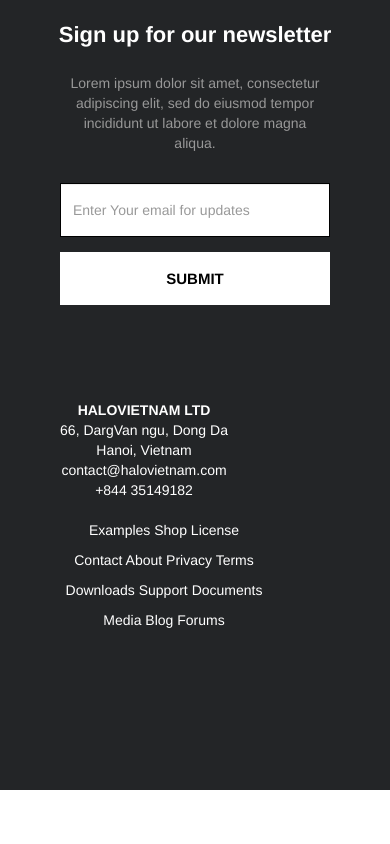
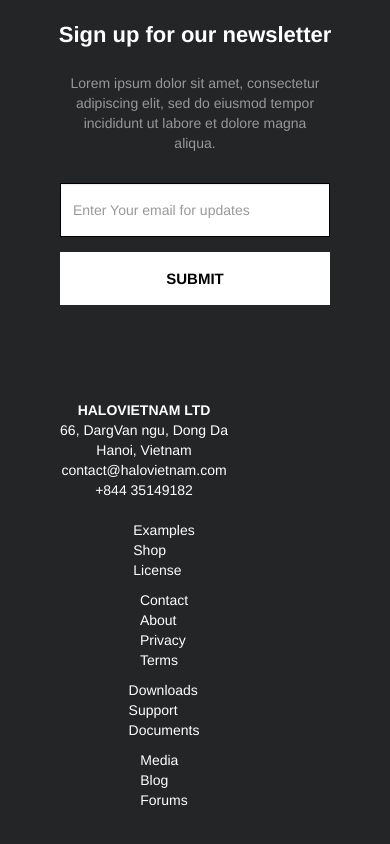
Before and after one commit to ManishaDere/tiny-one, a plain HTML site: page index.html in a window 390 px wide. Shown: the part 9469-10313 px from the top of the page. Before the commit the page ends 10259 px from the top, so only its background shows below. Drawn offline with nearby package versions, Linux system fonts and the light colour scheme.

Commit message:
footer changes

```diff
--- a/css/main.css
+++ b/css/main.css
@@ -423,6 +423,11 @@
         margin-right: auto;
         text-align: center;
     }
+    .use-flex {
+    display: grid;
+    justify-content: center;
+
+    }
 }
 /* Small Devices and below -sm */
 
--- a/index.html
+++ b/index.html
@@ -469,30 +469,30 @@
               +844 35149182
           </address>
         </div>
-        <div class="col-xs-12 col-sm-1 col-sm-offset-1 col-md-1 col-md-offset-1 for-xs-device-center">
-          <ul>
+        <div class="col-xs-12 col-sm-1 col-sm-offset-1 col-md-1 col-md-offset-1">
+          <ul class="use-flex">
             <a href="#">Examples</a>
             <a href="#">Shop</a>
             <a href="#">License</a>
           </ul>
         </div>
-        <div class="col-xs-12 col-sm-1 col-sm-offset-1 col-md-1 col-md-offset-1 for-xs-device-center">
-          <ul>
+        <div class="col-xs-12 col-sm-1 col-sm-offset-1 col-md-1 col-md-offset-1">
+          <ul class="use-flex">
             <a href="#">Contact</a>
             <a href="#">About</a>
             <a href="#">Privacy</a>
             <a href="#">Terms</a>
           </ul>
         </div>
-        <div class="col-xs-12 col-sm-1 col-sm-offset-1 col-md-1 col-md-offset-1 for-xs-device-center">
-          <ul>
+        <div class="col-xs-12 col-sm-1 col-sm-offset-1 col-md-1 col-md-offset-1">
+          <ul class="use-flex">
             <a href="#">Downloads</a>
             <a href="#">Support</a>
             <a href="#">Documents</a>
           </ul>
         </div>
-        <div class="col-xs-12 col-sm-1 col-sm-offset-1 col-md-1 col-md-offset-1 for-xs-device-center">
-          <ul>
+        <div class="col-xs-12 col-sm-1 col-sm-offset-1 col-md-1 col-md-offset-1">
+          <ul class="use-flex">
             <a href="#">Media</a>
             <a href="#">Blog</a>
             <a href="#">Forums</a>
```
